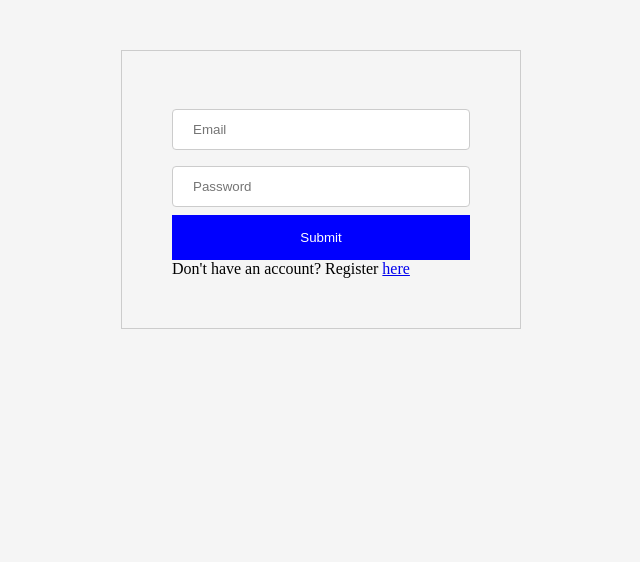
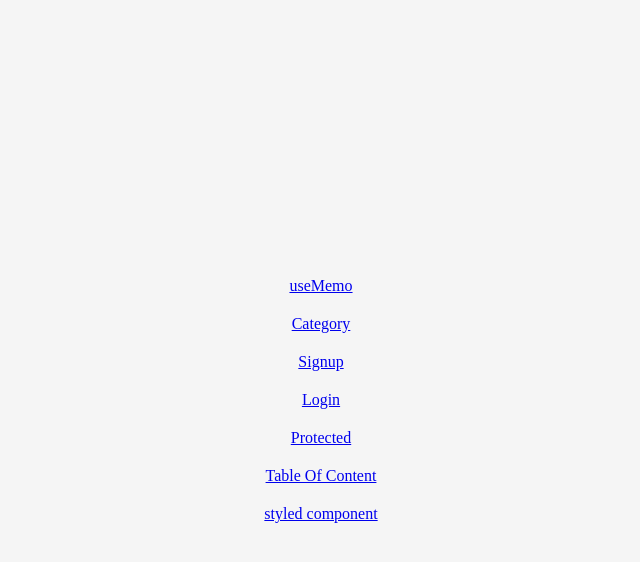
Before and after one commit to lilbex/sq12-react, a React (Create React App) app: page / in a window 1280 px wide. Shown: the top 562 px of the page, without its empty margins (319-959 px from the left). Built offline with nearby package versions, Linux system fonts and the light colour scheme.

Commit message:
table of content

```diff
--- a/src/App.js
+++ b/src/App.js
@@ -8,6 +8,7 @@ import DecadevProfile from "./components/decadevProfile";
 import Category from "./components/decadevProfile/category";
 import LoginPage from "./components/decadevProfile/loginPage";
 import ProtectedRoute from "./utils/protectedRoute";
+import TableOfContent from "./page/tableOfContent";
 
 function App() {
   // const [number, setNumber] = useState(0);
@@ -38,19 +39,21 @@ function App() {
     <div className="index">
       <ToastContainer />
       <Routes>
-        <Route path="/" element={<LoginPage />} />
+        <Route path="/login" element={<LoginPage />} />
         <Route path="/signup" element={<DecadevProfile />} />
         <Route path="/useMemo" element={<PracticeUseMemo />} />
-        <Route path="/category" element={
-          <ProtectedRoute>
-            <Category />
-          </ProtectedRoute>
-        } />
-
+        <Route
+          path="/category"
+          element={
+            <ProtectedRoute>
+              <Category />
+            </ProtectedRoute>
+          }
+        />
+        <Route path="/" element={<TableOfContent />} />
       </Routes>
     </div>
   );
 }
 
-
 export default App;
--- a/src/components/decadevProfile/index.js
+++ b/src/components/decadevProfile/index.js
@@ -154,7 +154,7 @@ export default function Index() {
           <Button type="submit" title="Submit" />
         </div>
         <p>
-          Already have an acount? Login <Link to="/">here</Link>
+          Already have an acount? Login <Link to="/login">here</Link>
         </p>
       </form>
     </FormWrapper>
--- a/src/components/useMemo/useMemoHook.js
+++ b/src/components/useMemo/useMemoHook.js
@@ -1,4 +1,5 @@
 import React, { useState, useMemo } from "react";
+import styled from "styled-components";
 
 export default function PracticeUseMemo() {
   const [number, setNumber] = useState(0);
@@ -15,7 +16,7 @@ export default function PracticeUseMemo() {
   };
 
   return (
-    <div>
+    <InputWrapper>
       <input
         type="number"
         value={number}
@@ -25,7 +26,7 @@ export default function PracticeUseMemo() {
         Toggle Theme
       </button>
       <div style={themeStyles}>{doubleNumber}</div>
-    </div>
+    </InputWrapper>
   );
 }
 
@@ -33,3 +34,7 @@ function slowFunction(num) {
   for (let i = 0; i <= 1000000000; i++) {}
   return num * 2;
 }
+
+const InputWrapper = styled.div`
+margin-top: 20px;
+`;
--- /dev/null
+++ b/src/page/tableOfContent.js
@@ -0,0 +1,34 @@
+import React from "react";
+import styled from "styled-components";
+import { Link } from "react-router-dom";
+
+function TableOfContent() {
+  return (
+    <TableOfContentWrapper>
+    <div className="content">
+      <Link to="/useMemo">useMemo</Link>
+      <Link to="/category">Category</Link>
+      <Link to="/signup">Signup</Link>
+      <Link to="/login">Login</Link>
+      <Link to="/protected">Protected</Link>
+      <Link to="/">Table Of Content</Link>
+      <Link to="/styled-component">styled component</Link>
+    </div>
+    </TableOfContentWrapper>
+  );
+}
+
+export default TableOfContent;
+
+const TableOfContentWrapper = styled.div`
+  display: flex;
+  align-items: center;
+  .content {
+    display: flex;
+    flex-direction: column;
+    align-items: center;
+    a {
+      margin: 10px;
+    }
+  }
+  `;
--- a/src/utils/protectedRoute.js
+++ b/src/utils/protectedRoute.js
@@ -2,7 +2,7 @@ import { Navigate } from "react-router-dom";
 
 function ProtectedRoute({ children }) {
   const auth = localStorage.getItem("token");
-  return auth ? children : <Navigate to="/" />;
+  return auth ? children : <Navigate to="/login" />;
 }
 
 export default ProtectedRoute;
```
